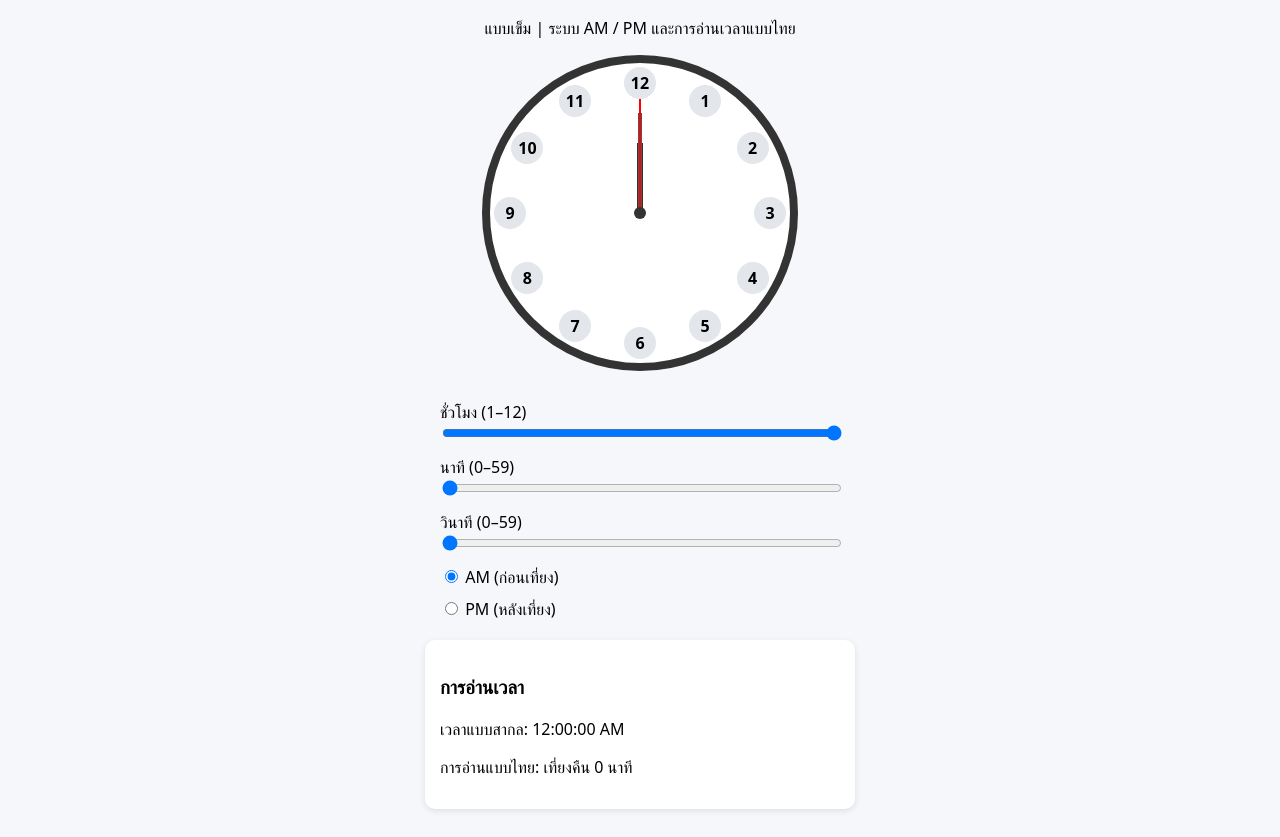
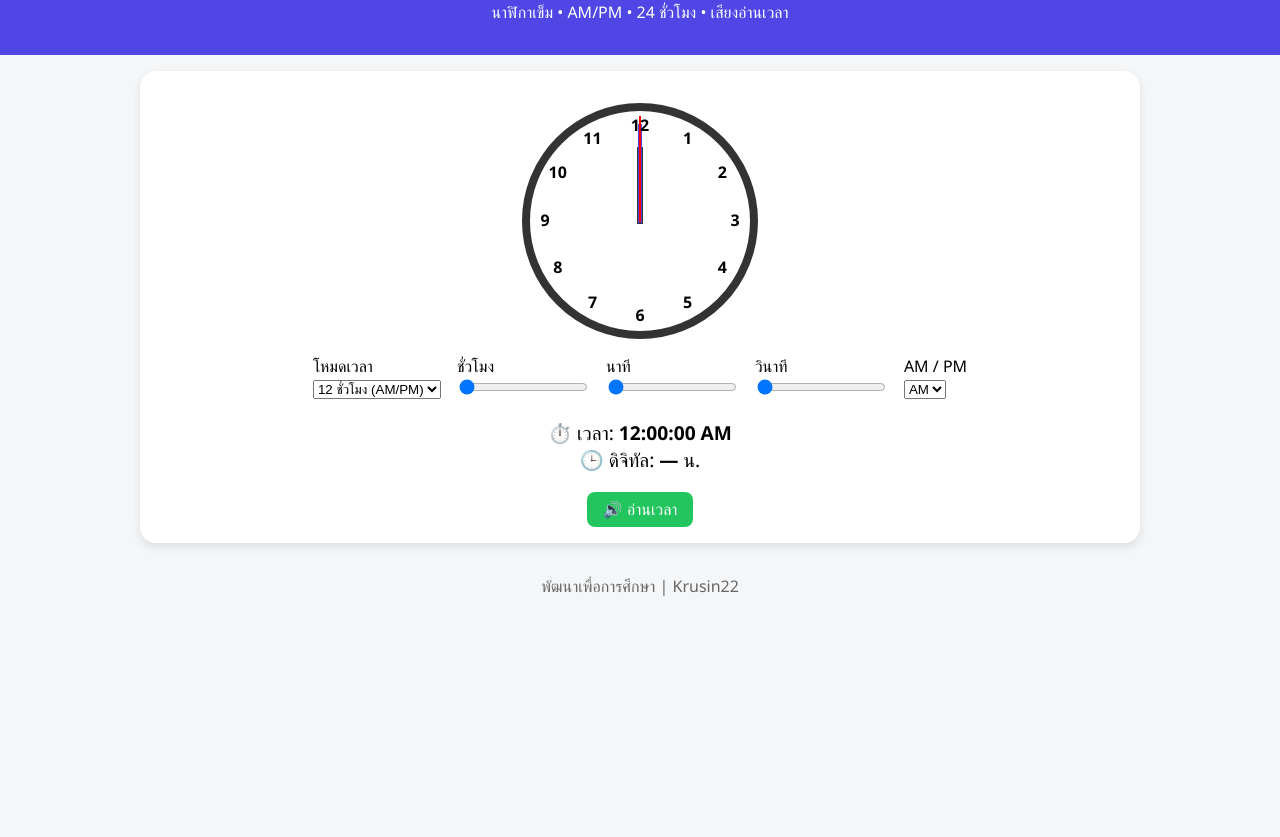
Before and after one commit to krusinth22-crypto/Clocklearn, a plain HTML site: page index.html in a window 1280 px wide. Shown: the part 101-938 px from the top of the page. After the commit the page ends 800 px from the top, so only its background shows below. Drawn offline with Linux system fonts and the light colour scheme.

Commit message:
index.html

```diff
--- a/index.html
+++ b/index.html
@@ -1,216 +1,237 @@
 <!DOCTYPE html>
 <html lang="th">
 <head>
-  <meta charset="UTF-8" />
-  <meta name="viewport" content="width=device-width, initial-scale=1.0" />
-  <title>สื่อการเรียนรู้เรื่องนาฬิกา AM / PM</title>
+<meta charset="UTF-8">
+<meta name="viewport" content="width=device-width, initial-scale=1.0">
+<title>สื่อการเรียนรู้เรื่องนาฬิกา</title>
+
 <style>
-    body {
-      font-family: system-ui, -apple-system, BlinkMacSystemFont, "Segoe UI", sans-serif;
-      background: #f5f7fa;
-      display: flex;
-      flex-direction: column;
-      align-items: center;
-      padding: 20px;
+body{
+  font-family:"Segoe UI",Tahoma,sans-serif;
+  margin:0;
+  background:#f4f6f8;
+}
+header{
+  background:#4f46e5;
+  color:white;
+  text-align:center;
+  padding:1rem;
+}
+main{
+  max-width:1000px;
+  margin:auto;
+  padding:1rem;
+}
+.card{
+  background:white;
+  border-radius:16px;
+  padding:1rem;
+  box-shadow:0 4px 10px rgba(0,0,0,.1);
 }
 
-    h1 {
-      margin-bottom: 10px;
+/* CLOCK */
+.clock{
+  width:220px;
+  height:220px;
+  border:8px solid #333;
+  border-radius:50%;
+  margin:1rem auto;
+  position:relative;
 }
+.number{
+  position:absolute;
+  width:24px;
+  height:24px;
+  text-align:center;
+  font-weight:bold;
+  transform:translate(-50%,-50%);
+}
+.hand{
+  position:absolute;
+  top:50%;
+  left:50%;
+  transform-origin:0% 50%;
+  transform:rotate(-90deg);
+}
+.hour{width:35%;height:6px;background:#333;}
+.minute{width:45%;height:4px;background:#4f46e5;}
+.second{width:48%;height:2px;background:red;}
 
-    .clock {
-      width: 300px;
-      height: 300px;
-      border: 8px solid #333;
-      border-radius: 50%;
-      position: relative;
-      background: white;
+.controls{
+  display:flex;
+  flex-wrap:wrap;
+  gap:1rem;
+  justify-content:center;
+  margin-top:1rem;
 }
+button{
+  padding:.5rem 1rem;
+  font-size:1rem;
+  border:none;
+  border-radius:8px;
+  cursor:pointer;
+  background:#22c55e;
+  color:white;
+}
+button:hover{opacity:.9}
 
-    .number {
-      position: absolute;
-      width: 32px;
-      height: 32px;
-      border-radius: 50%;
-      background: #e3e6eb;
-      display: flex;
-      align-items: center;
-      justify-content: center;
-      font-weight: bold;
-    }
-
-    .hand {
-      position: absolute;
-      bottom: 50%;
-      left: 50%;
-      transform-origin: bottom;
-      transform: translateX(-50%) rotate(0deg);
-    }
-
-    .hour {
-      width: 6px;
-      height: 70px;
-      background: #333;
-    }
-
-    .minute {
-      width: 4px;
-      height: 100px;
-      background: #555;
-    }
-
-    .second {
-      width: 2px;
-      height: 120px;
-      background: red;
-    }
-
-    .center {
-      width: 12px;
-      height: 12px;
-      background: #333;
-      border-radius: 50%;
-      position: absolute;
-      top: 50%;
-      left: 50%;
-      transform: translate(-50%, -50%);
-    }
-
-    .controls {
-      margin-top: 20px;
-      width: 100%;
-      max-width: 400px;
-    }
-
-    label {
-      display: block;
-      margin-top: 10px;
-    }
-
-    input[type=range] {
-      width: 100%;
-    }
-
-    .info {
-      margin-top: 20px;
-      background: #ffffff;
-      padding: 15px;
-      border-radius: 10px;
-      width: 100%;
-      max-width: 400px;
-      box-shadow: 0 2px 6px rgba(0,0,0,0.1);
-    }
-
-    .toggle {
-      margin-top: 10px;
+footer{
+  text-align:center;
+  padding:1rem;
+  color:#666;
 }
 </style>
 </head>
+
 <body>
+<header>
+  <h1>⏰ สื่อการเรียนรู้เรื่องนาฬิกา</h1>
+  <p>นาฬิกาเข็ม • AM/PM • 24 ชั่วโมง • เสียงอ่านเวลา</p>
+</header>
 
-<h1>สื่อการเรียนรู้เรื่องนาฬิกา</h1>
-<p>แบบเข็ม | ระบบ AM / PM และการอ่านเวลาแบบไทย</p>
+<main>
+<div class="card">
 
+  <!-- CLOCK -->
   <div class="clock" id="clock">
     <div class="hand hour" id="hourHand"></div>
     <div class="hand minute" id="minuteHand"></div>
     <div class="hand second" id="secondHand"></div>
-  <div class="center"></div>
   </div>
 
+  <!-- CONTROLS -->
   <div class="controls">
-  <label>ชั่วโมง (1–12)
-    <input type="range" id="hourRange" min="1" max="12" value="12">
-  </label>
+    <div>
+      <label>โหมดเวลา</label><br>
+      <select id="timeMode">
+        <option value="12">12 ชั่วโมง (AM/PM)</option>
+        <option value="24">24 ชั่วโมง</option>
+      </select>
+    </div>
 
-  <label>นาที (0–59)
+    <div>
+      <label>ชั่วโมง</label><br>
+      <input type="range" id="hourRange" min="0" max="23" value="0">
+    </div>
+
+    <div>
+      <label>นาที</label><br>
       <input type="range" id="minuteRange" min="0" max="59" value="0">
-  </label>
+    </div>
 
-  <label>วินาที (0–59)
+    <div>
+      <label>วินาที</label><br>
       <input type="range" id="secondRange" min="0" max="59" value="0">
-  </label>
+    </div>
 
-  <div class="toggle">
-    <label>
-      <input type="radio" name="ampm" value="AM" checked> AM (ก่อนเที่ยง)
-    </label>
-    <label>
-      <input type="radio" name="ampm" value="PM"> PM (หลังเที่ยง)
-    </label>
+    <div>
+      <label>AM / PM</label><br>
+      <select id="ampm">
+        <option value="AM">AM</option>
+        <option value="PM">PM</option>
+      </select>
     </div>
   </div>
 
-<div class="info">
-  <h3>การอ่านเวลา</h3>
-  <p id="readNormal"></p>
-  <p id="readThai"></p>
+  <!-- DISPLAY -->
+  <p style="text-align:center;font-size:1.2rem;">
+    ⏱️ เวลา: <strong id="timeText"></strong><br>
+    🕒 ดิจิทัล: <strong id="digitalText"></strong> น.
+  </p>
+
+  <div style="text-align:center">
+    <button onclick="speakTime()">🔊 อ่านเวลา</button>
   </div>
 
+</div>
+</main>
+
+<footer>
+  พัฒนาเพื่อการศึกษา | Krusin22
+</footer>
+
 <script>
-  const hourHand = document.getElementById('hourHand');
-  const minuteHand = document.getElementById('minuteHand');
-  const secondHand = document.getElementById('secondHand');
+/* ELEMENTS */
+const clock=document.getElementById("clock");
+const hourHand=document.getElementById("hourHand");
+const minuteHand=document.getElementById("minuteHand");
+const secondHand=document.getElementById("secondHand");
 
-  const hourRange = document.getElementById('hourRange');
-  const minuteRange = document.getElementById('minuteRange');
-  const secondRange = document.getElementById('secondRange');
+const hourRange=document.getElementById("hourRange");
+const minuteRange=document.getElementById("minuteRange");
+const secondRange=document.getElementById("secondRange");
 
-  const readNormal = document.getElementById('readNormal');
-  const readThai = document.getElementById('readThai');
+const timeMode=document.getElementById("timeMode");
+const ampm=document.getElementById("ampm");
 
-  const ampmRadios = document.querySelectorAll('input[name="ampm"]');
+const timeText=document.getElementById("timeText");
+const digitalText=document.getElementById("digitalText");
 
-  function updateClock() {
-    const hour = parseInt(hourRange.value);
-    const minute = parseInt(minuteRange.value);
-    const second = parseInt(secondRange.value);
-
-    const ampm = document.querySelector('input[name="ampm"]:checked').value;
-
-    const hourDeg = (hour % 12) * 30 + minute * 0.5;
-    const minuteDeg = minute * 6;
-    const secondDeg = second * 6;
-
-    hourHand.style.transform = `translateX(-50%) rotate(${hourDeg}deg)`;
-    minuteHand.style.transform = `translateX(-50%) rotate(${minuteDeg}deg)`;
-    secondHand.style.transform = `translateX(-50%) rotate(${secondDeg}deg)`;
-
-    readNormal.textContent = `เวลาแบบสากล: ${hour}:${minute.toString().padStart(2,'0')}:${second.toString().padStart(2,'0')} ${ampm}`;
-    readThai.textContent = `การอ่านแบบไทย: ${thaiTime(hour, minute, ampm)}`;
+/* CREATE NUMBERS */
+for(let i=1;i<=12;i++){
+  const n=document.createElement("div");
+  n.className="number";
+  n.textContent=i;
+  const angle=(i-3)*2*Math.PI/12;
+  const r=95;
+  n.style.left=110+r*Math.cos(angle)+"px";
+  n.style.top =110+r*Math.sin(angle)+"px";
+  clock.appendChild(n);
 }
 
-  function thaiTime(hour, minute, ampm) {
-    if (ampm === 'AM') {
-      if (hour === 12) return `เที่ยงคืน ${minute} นาที`;
-      if (hour < 6) return `ตี ${hour} ${minute} นาที`;
-      return `${hour} โมงเช้า ${minute} นาที`;
-    } else {
-      if (hour === 12) return `เที่ยง ${minute} นาที`;
-      if (hour < 6) return `บ่าย ${hour} โมง ${minute} นาที`;
-      return `${hour - 6} โมงเย็น ${minute} นาที`;
+/* READ TIME THAI */
+function readThai(h,m){
+  if(h===0&&m===0) return "เที่ยงคืน";
+  if(h===12&&m===0) return "เที่ยง";
+
+  let t="";
+  if(h<6) t=`ตี ${h||12}`;
+  else if(h<12) t=`${h} โมงเช้า`;
+  else if(h<18) t=`บ่าย ${h-12||12} โมง`;
+  else t=`${h-12} โมงเย็น`;
+
+  if(m>0) t+=` ${m} นาที`;
+  return t;
+}
+
+/* UPDATE CLOCK */
+function updateClock(){
+  const h=parseInt(hourRange.value);
+  const m=parseInt(minuteRange.value);
+  const s=parseInt(secondRange.value);
+
+  hourHand.style.transform=`rotate(${((h%12)*30)+(m*0.5)-90}deg)`;
+  minuteHand.style.transform=`rotate(${m*6-90}deg)`;
+  secondHand.style.transform=`rotate(${s*6-90}deg)`;
+
+  if(timeMode.value==="12"){
+    const dh=(h%12)||12;
+    timeText.textContent=`${dh}:${m.toString().padStart(2,"0")}:${s.toString().padStart(2,"0")} ${ampm.value}`;
+    digitalText.textContent="—";
+  }else{
+    digitalText.textContent=`${h.toString().padStart(2,"0")}:${m.toString().padStart(2,"0")}`;
+    timeText.textContent=readThai(h,m);
   }
 }
 
-  [...ampmRadios, hourRange, minuteRange, secondRange].forEach(el => {
-    el.addEventListener('input', updateClock);
-  });
-
-  // วางตัวเลขรอบหน้าปัด
-  const clock = document.getElementById('clock');
-  for (let i = 1; i <= 12; i++) {
-    const num = document.createElement('div');
-    num.className = 'number';
-    num.textContent = i;
-    const angle = (i * 30 - 90) * Math.PI / 180;
-    const r = 130;
-    num.style.left = 150 + r * Math.cos(angle) - 16 + 'px';
-    num.style.top = 150 + r * Math.sin(angle) - 16 + 'px';
-    clock.appendChild(num);
+/* SPEAK TIME */
+function speakTime(){
+  if(!("speechSynthesis" in window)){
+    alert("เบราว์เซอร์ไม่รองรับเสียงพูด");
+    return;
+  }
+  const msg=new SpeechSynthesisUtterance(timeText.textContent);
+  msg.lang="th-TH";
+  msg.rate=0.9;
+  speechSynthesis.cancel();
+  speechSynthesis.speak(msg);
 }
 
+/* EVENTS */
+document.querySelectorAll("input,select").forEach(e=>{
+  e.addEventListener("input",updateClock);
+});
 updateClock();
 </script>
-
 </body>
 </html>
```
Lines whose indentation alone changed are shown as unchanged.
